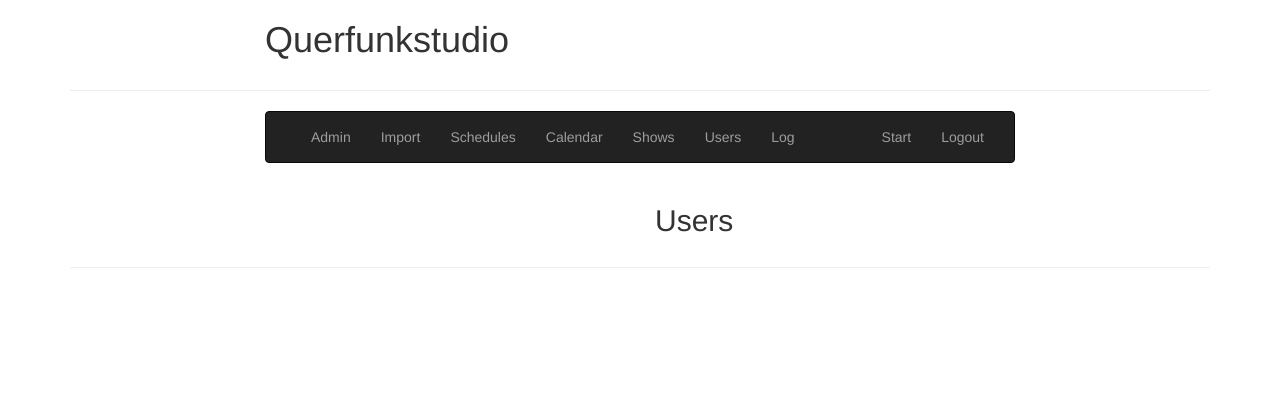
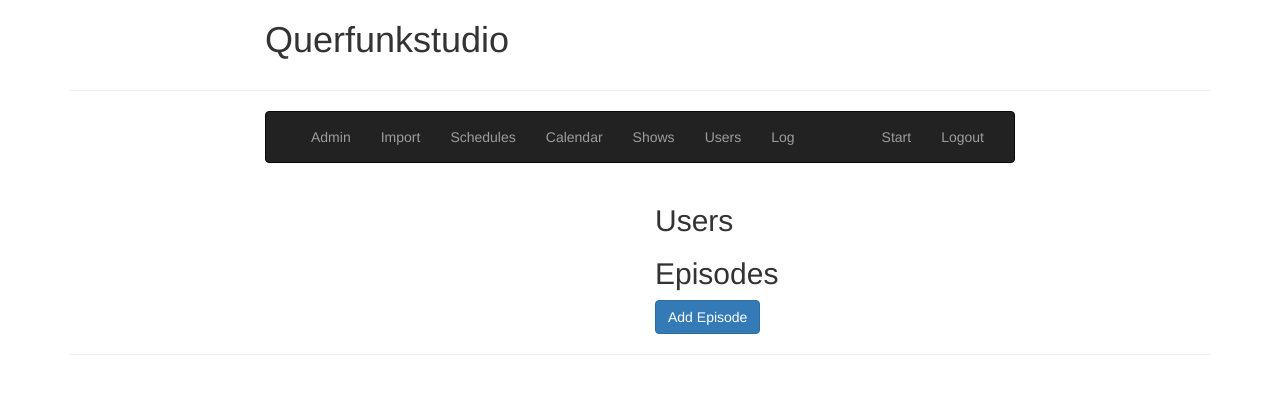
Before and after one commit to olf42/querfunkstudio, a Python web app: template templates/show.html in a window 1280 px wide. Shown: the top 394 px of the page. Run offline with Jinja, Linux system fonts and the light colour scheme; the template is opened without the code that fills it, so the values that code supplies are empty; some libraries are stand-ins or nearby versions.

Commit message:
added episodes to show page

```diff
--- a/querfunkadmin.py
+++ b/querfunkadmin.py
@@ -252,6 +252,7 @@ class Querfunkadmin(object):
         showdata = dict()
         error = str()
         success = str()
+        episodes = []
 
         try:
             user = self.user_.superuser_authenticated()
@@ -268,6 +269,7 @@ class Querfunkadmin(object):
             try:
                 show_id = kwargs['id']
                 showdata = self.backend_.get_showdata(show_id)
+                episodes = self.backend_.get_episodes(show_id)
             except ValueError as e:
                 error+=str(e)
 
@@ -282,6 +284,7 @@ class Querfunkadmin(object):
                                                         showusers=showusers,
                                                         users=users,
                                                         show_id=show_id,
+                                                        episodes=episodes,
                                                         success=success,
                                                         error=error,
                                                         nousers=nousers)
--- a/querfunkbackend.py
+++ b/querfunkbackend.py
@@ -293,6 +293,12 @@ class Querfunkbackend(object):
             raise ValueError(ERROR_INVALIDQUERY_MSG)
         return SUCCESS_UPDATEEVENT_MSG
 
+    def get_episodes(self, show_id):
+        try:
+            episodes = self.backend_.get_episodes(show_id)
+        except:
+            raise
+        return episodes
 
 class Backend(object):
 
--- a/templates/show.html
+++ b/templates/show.html
@@ -58,6 +58,26 @@
                                         </fieldset>
                                         </form>
 			{% endif %}
+			<h2>Episodes</h2>
+			{% if episodes %}
+				<table class="table table-striped table-hover ">
+                                        <thead>
+                                                <th>Name</th>
+                                                <th></th>
+                                        </thead>
+					{% for episode in episodes %}
+					<tr>
+						<td>
+							{{episode['title']}}
+						</td>
+						<td class="text-right">
+							<a href="/admin/episode?id={{episode['id']}}" class='btn btn-default'>Details</a>
+						</td>
+					</tr>
+					{% endfor %}
+				</table>
+			{% endif %}
+			<a href="/admin/episode?show={{show_id}}" class="btn btn-primary">Add Episode</a>
 			</div>
 			<div class="col-md-2"></div>
 		</div><!-- /.row -->
```
